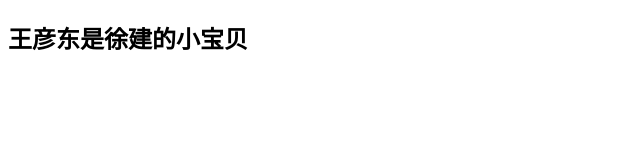
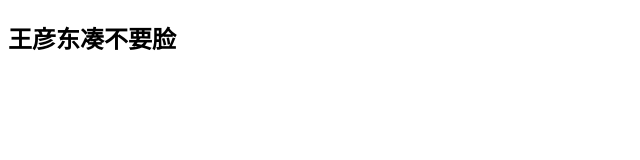
Before and after one commit to XuJian321/resuma, a plain HTML site: page index.html in a window 1280 px wide. Shown: the whole page, without its empty margins (0-640 px from the left). Drawn offline with Linux system fonts and the light colour scheme.

Commit message:
Update index.html

```diff
--- a/index.html
+++ b/index.html
@@ -5,6 +5,6 @@
 	<title>Document</title>
 </head>
 <body>
-	<h2>王彦东是徐建的小宝贝</h2>
+	<h2>王彦东凑不要脸</h2>
 </body>
 </html>
```
